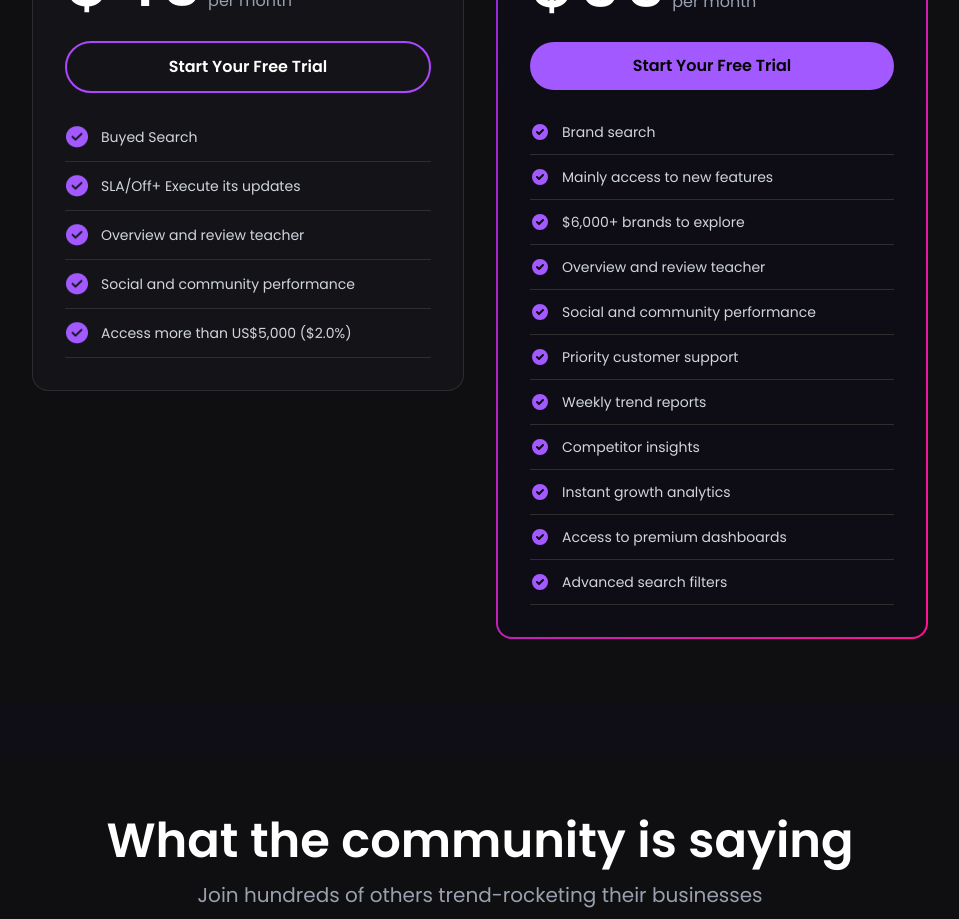
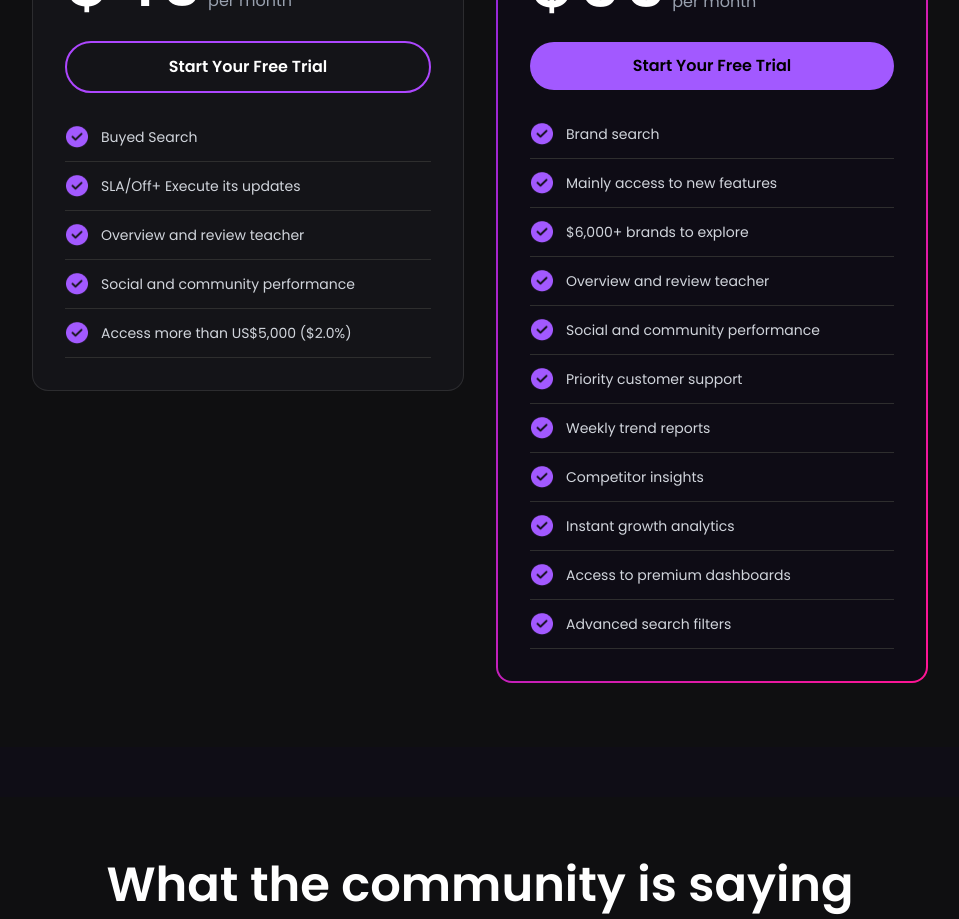
Before and after one commit to nabiy3v/trendrocket, a React (Vite) app: page / in a window 1280 px wide. Shown: the part 2880-3799 px from the top of the page, without its empty margins (160-1119 px from the left). Built offline with nearby package versions, Linux system fonts and the light colour scheme.

Commit message:
added check

```diff
--- a/src/sections/pricing.tsx
+++ b/src/sections/pricing.tsx
@@ -181,69 +181,47 @@ export default function Pricing() {
 
     <ul className="space-y-3">
       <li className="flex items-center gap-3 border-b-[0.5px] pb-3 border-[#2E2E2E] text-sm text-gray-300">
-        <svg className="w-5 h-5 text-[#A259FF]" fill="currentColor" viewBox="0 0 20 20">
-          <path fillRule="evenodd" d="M10 18a8 8 0 100-16 8 8 0 000 16zm3.707-9.293a1 1 0 00-1.414-1.414L9 10.586 7.707 9.293a1 1 0 00-1.414 1.414l2 2a1 1 0 001.414 0l4-4z" clipRule="evenodd" />
-        </svg>
+        <img src="/assets/check-circle.svg" alt="" />
         Brand search
       </li>
       <li className="flex items-center gap-3 border-b-[0.5px] pb-3 border-[#2E2E2E] text-sm text-gray-300">
-        <svg className="w-5 h-5 text-[#A259FF]" fill="currentColor" viewBox="0 0 20 20">
-          <path fillRule="evenodd" d="M10 18a8 8 0 100-16 8 8 0 000 16zm3.707-9.293a1 1 0 00-1.414-1.414L9 10.586 7.707 9.293a1 1 0 00-1.414 1.414l2 2a1 1 0 001.414 0l4-4z" clipRule="evenodd" />
-        </svg>
+        <img src="/assets/check-circle.svg" alt="" />
         Mainly access to new features
       </li>
       <li className="flex items-center gap-3 border-b-[0.5px] pb-3 border-[#2E2E2E] text-sm text-gray-300">
-        <svg className="w-5 h-5 text-[#A259FF]" fill="currentColor" viewBox="0 0 20 20">
-          <path fillRule="evenodd" d="M10 18a8 8 0 100-16 8 8 0 000 16zm3.707-9.293a1 1 0 00-1.414-1.414L9 10.586 7.707 9.293a1 1 0 00-1.414 1.414l2 2a1 1 0 001.414 0l4-4z" clipRule="evenodd" />
-        </svg>
+        <img src="/assets/check-circle.svg" alt="" />
         $6,000+ brands to explore
       </li>
       <li className="flex items-center gap-3 border-b-[0.5px] pb-3 border-[#2E2E2E] text-sm text-gray-300">
-        <svg className="w-5 h-5 text-[#A259FF]" fill="currentColor" viewBox="0 0 20 20">
-          <path fillRule="evenodd" d="M10 18a8 8 0 100-16 8 8 0 000 16zm3.707-9.293a1 1 0 00-1.414-1.414L9 10.586 7.707 9.293a1 1 0 00-1.414 1.414l2 2a1 1 0 001.414 0l4-4z" clipRule="evenodd" />
-        </svg>
+        <img src="/assets/check-circle.svg" alt="" />
         Overview and review teacher
       </li>
       <li className="flex items-center gap-3 border-b-[0.5px] pb-3 border-[#2E2E2E] text-sm text-gray-300">
-        <svg className="w-5 h-5 text-[#A259FF]" fill="currentColor" viewBox="0 0 20 20">
-          <path fillRule="evenodd" d="M10 18a8 8 0 100-16 8 8 0 000 16zm3.707-9.293a1 1 0 00-1.414-1.414L9 10.586 7.707 9.293a1 1 0 00-1.414 1.414l2 2a1 1 0 001.414 0l4-4z" clipRule="evenodd" />
-        </svg>
+        <img src="/assets/check-circle.svg" alt="" />
         Social and community performance
       </li>
       <li className="flex items-center gap-3 border-b-[0.5px] pb-3 border-[#2E2E2E] text-sm text-gray-300">
-        <svg className="w-5 h-5 text-[#A259FF]" fill="currentColor" viewBox="0 0 20 20">
-          <path fillRule="evenodd" d="M10 18a8 8 0 100-16 8 8 0 000 16zm3.707-9.293a1 1 0 00-1.414-1.414L9 10.586 7.707 9.293a1 1 0 00-1.414 1.414l2 2a1 1 0 001.414 0l4-4z" clipRule="evenodd" />
-        </svg>
+        <img src="/assets/check-circle.svg" alt="" />
         Priority customer support
       </li>
       <li className="flex items-center gap-3 border-b-[0.5px] pb-3 border-[#2E2E2E] text-sm text-gray-300">
-        <svg className="w-5 h-5 text-[#A259FF]" fill="currentColor" viewBox="0 0 20 20">
-          <path fillRule="evenodd" d="M10 18a8 8 0 100-16 8 8 0 000 16zm3.707-9.293a1 1 0 00-1.414-1.414L9 10.586 7.707 9.293a1 1 0 00-1.414 1.414l2 2a1 1 0 001.414 0l4-4z" clipRule="evenodd" />
-        </svg>
+        <img src="/assets/check-circle.svg" alt="" />
         Weekly trend reports
       </li>
       <li className="flex items-center gap-3 border-b-[0.5px] pb-3 border-[#2E2E2E] text-sm text-gray-300">
-        <svg className="w-5 h-5 text-[#A259FF]" fill="currentColor" viewBox="0 0 20 20">
-          <path fillRule="evenodd" d="M10 18a8 8 0 100-16 8 8 0 000 16zm3.707-9.293a1 1 0 00-1.414-1.414L9 10.586 7.707 9.293a1 1 0 00-1.414 1.414l2 2a1 1 0 001.414 0l4-4z" clipRule="evenodd" />
-        </svg>
+        <img src="/assets/check-circle.svg" alt="" />
         Competitor insights
       </li>
       <li className="flex items-center gap-3 border-b-[0.5px] pb-3 border-[#2E2E2E] text-sm text-gray-300">
-        <svg className="w-5 h-5 text-[#A259FF]" fill="currentColor" viewBox="0 0 20 20">
-          <path fillRule="evenodd" d="M10 18a8 8 0 100-16 8 8 0 000 16zm3.707-9.293a1 1 0 00-1.414-1.414L9 10.586 7.707 9.293a1 1 0 00-1.414 1.414l2 2a1 1 0 001.414 0l4-4z" clipRule="evenodd" />
-        </svg>
+        <img src="/assets/check-circle.svg" alt="" />
         Instant growth analytics
       </li>
       <li className="flex items-center gap-3 border-b-[0.5px] pb-3 border-[#2E2E2E] text-sm text-gray-300">
-        <svg className="w-5 h-5 text-[#A259FF]" fill="currentColor" viewBox="0 0 20 20">
-          <path fillRule="evenodd" d="M10 18a8 8 0 100-16 8 8 0 000 16zm3.707-9.293a1 1 0 00-1.414-1.414L9 10.586 7.707 9.293a1 1 0 00-1.414 1.414l2 2a1 1 0 001.414 0l4-4z" clipRule="evenodd" />
-        </svg>
+        <img src="/assets/check-circle.svg" alt="" />
         Access to premium dashboards
       </li>
       <li className="flex items-center gap-3 border-b-[0.5px] pb-3 border-[#2E2E2E] text-sm text-gray-300">
-        <svg className="w-5 h-5 text-[#A259FF]" fill="currentColor" viewBox="0 0 20 20">
-          <path fillRule="evenodd" d="M10 18a8 8 0 100-16 8 8 0 000 16zm3.707-9.293a1 1 0 00-1.414-1.414L9 10.586 7.707 9.293a1 1 0 00-1.414 1.414l2 2a1 1 0 001.414 0l4-4z" clipRule="evenodd" />
-        </svg>
+        <img src="/assets/check-circle.svg" alt="" />
         Advanced search filters
       </li>
     </ul>
```
